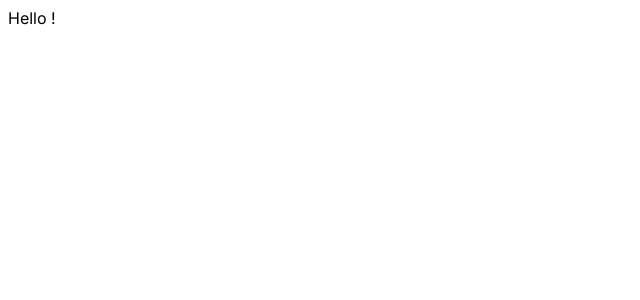
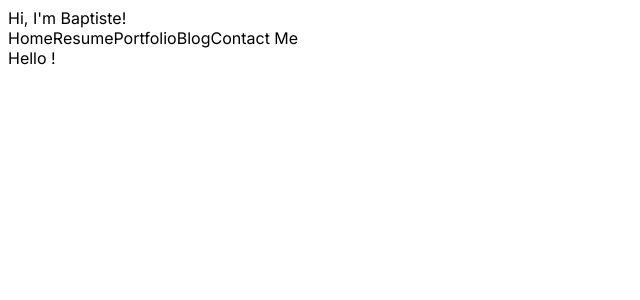
Before and after one commit to baptiste-dubillaud/personal-website, a Next.js app: page / in a window 1280 px wide. Shown: the top 300 px of the page, without its empty margins (0-640 px from the left). Built offline with nearby package versions, Linux system fonts and the light colour scheme.

Commit message:
nav bar first commit

```diff
--- a/src/app/layout.js
+++ b/src/app/layout.js
@@ -1,17 +1,21 @@
 import { Inter } from "next/font/google";
 import "./globals.css";
+import NavigationBarComponent from "@/components/core/navigationBar/NavigationBar";
 
 const inter = Inter({ subsets: ["latin"] });
 
 export const metadata = {
-    title: "B. Dubillaud - Software engineer",
+    title: "Hi, I'm Baptiste!",
     description: "My personal website built to present my personal projetcs and contributions.",
 };
 
 export default function RootLayout({ children }) {
     return (
         <html lang="en">
-            <body className={inter.className}>{children}</body>
+            <body className={inter.className}>
+                <NavigationBarComponent/>
+                {children}
+            </body>
         </html>
     );
 }
--- a/src/app/page.js
+++ b/src/app/page.js
@@ -1,4 +1,3 @@
-import Image from "next/image";
 import styles from "./page.module.css";
 
 export default function Home() {
--- /dev/null
+++ b/src/components/core/navigationBar/NavigationBar.js
@@ -0,0 +1,19 @@
+
+
+export default function NavigationBarComponent({}) {
+
+    return (
+        <div>
+            <div>
+                Hi, I'm Baptiste!
+            </div>
+            <div>
+                <span>Home</span>
+                <span>Resume</span>
+                <span>Portfolio</span>
+                <span>Blog</span>
+                <span>Contact Me</span>
+            </div>
+        </div>
+    )
+}
```
Also changed, not shown: src/components/core/navigationBar/NavigationBar.module.css (added).
